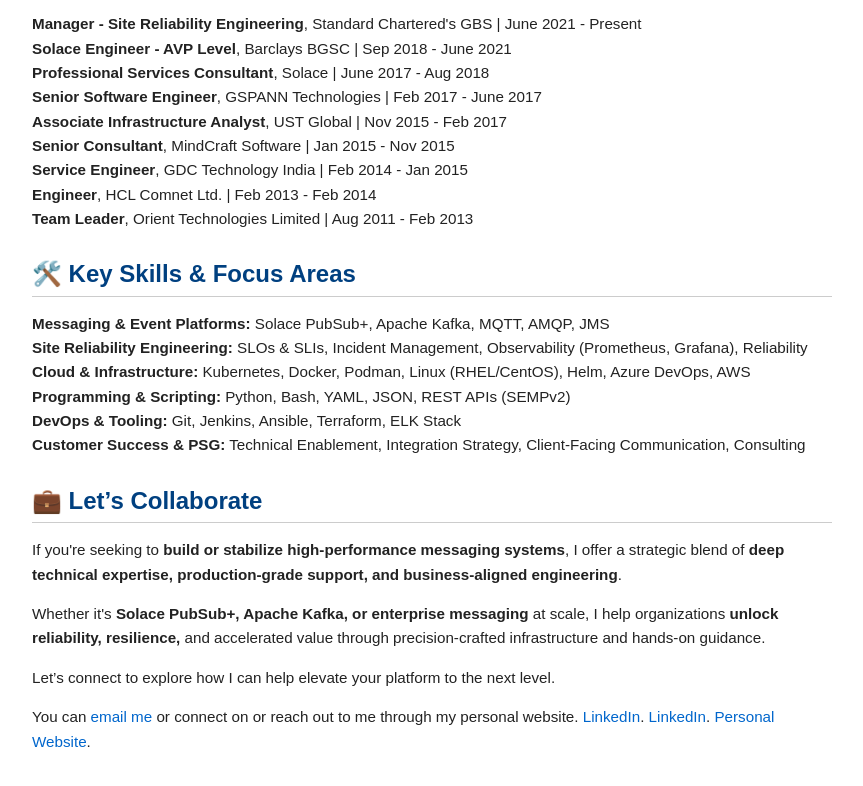
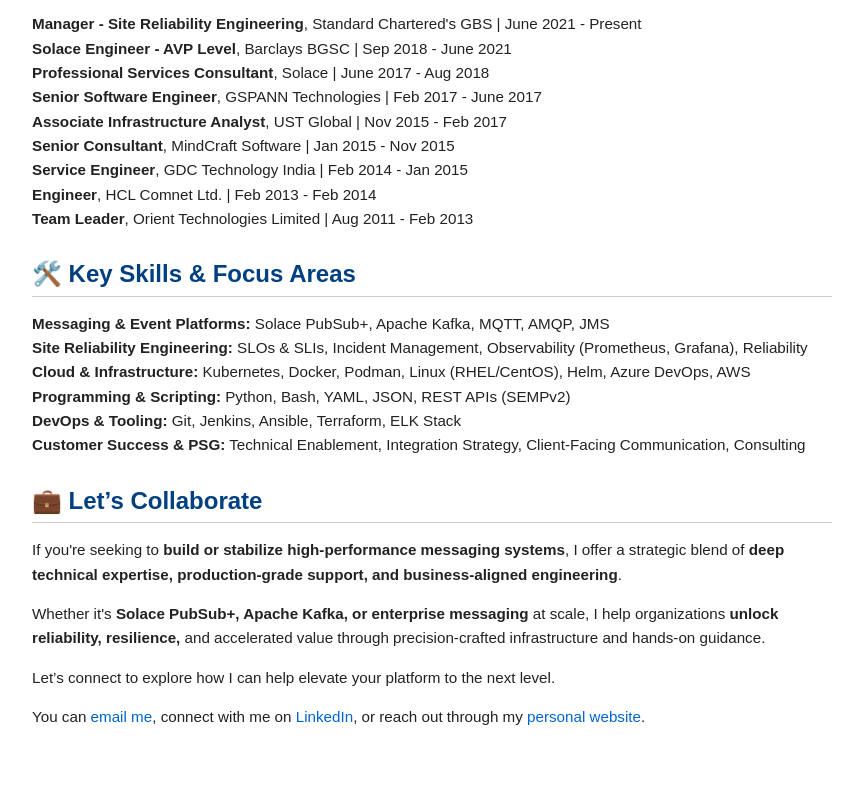
Before and after one commit to AbhikeshSingh/abhikeshsingh.github.io, a plain HTML site: page index.html in a window 1280 px wide. Shown: the part 759-1545 px from the top of the page, without its empty margins (208-1071 px from the left). Drawn offline with Linux system fonts and the light colour scheme.

Commit message:
Update index.html

```diff
--- a/index.html
+++ b/index.html
@@ -200,8 +200,8 @@
 <p>
   Let’s connect to explore how I can help elevate your platform to the next level.
 <p>
-  You can <a href="mailto:abhikesh.singh123@gmail.com">email me</a> or connect on or reach out to me through my personal website.
-  <a href="https://www.linkedin.com/in/abhikesh/" target="_blank" rel="noopener noreferrer">LinkedIn</a>.
-  <a href="https://www.linkedin.com/in/abhikesh/" target="_blank" rel="noopener noreferrer">LinkedIn</a>.
-  <a href="https://abhikeshsingh.github.io//" target="_blank" rel="noopener noreferrer">Personal Website</a>.
+  You can <a href="mailto:abhikesh.singh123@gmail.com">email me</a>, connect with me on
+  <a href="https://www.linkedin.com/in/abhikesh/" target="_blank" rel="noopener noreferrer">LinkedIn</a>,
+  or reach out through my
+  <a href="https://abhikeshsingh.github.io/" target="_blank" rel="noopener noreferrer">personal website</a>.
 </p>
```
